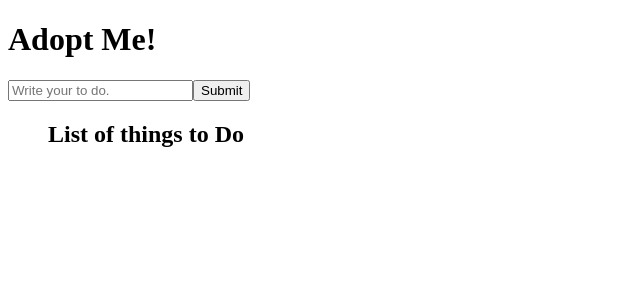
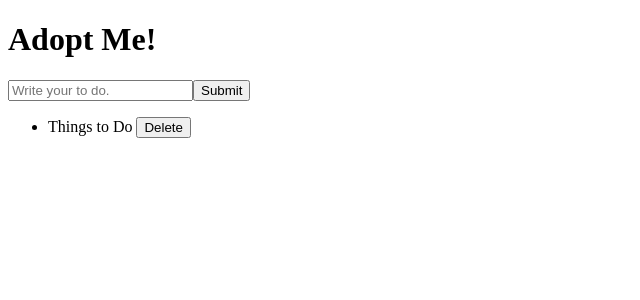
Before and after one commit to vinson-han/Kaban, a React (Vite) app: page / in a window 1280 px wide. Shown: the top 300 px of the page, without its empty margins (0-640 px from the left). Built offline with nearby package versions, Linux system fonts and the light colour scheme.

Commit message:
add and delete

```diff
--- a/src/App.jsx
+++ b/src/App.jsx
@@ -1,25 +1,53 @@
 // rename the file App.jsx
 // delete the React import
 import { createRoot } from "react-dom/client";
-
+import { useState } from "react";
+import ItemList from "./Components/ItemList";
 // delete the Pet component
 
 const App = () => {
+  let [list, setList] = useState([{ id: 0, content: "Things to Do" }]);
+  let [input, setInput] = useState("");
+
+  const handleInputChange = (event) => {
+    setInput(event.target.value);
+  };
+
+  const handleDelete = (event) => {
+    setList(list.filter((e) => e.id !== +event.target.value));
+  };
+
+  const handleSubmit = (event) => {
+    event.preventDefault();
+
+    let object = {
+      id: Math.floor(Math.random() * 100000),
+      content: input,
+    };
+    setList([...list, object]);
+    console.log(list);
+    setInput("");
+  };
+  console.log(list);
   return (
     <div>
       <h1>Adopt Me!</h1>
-      <form>
+      <form onSubmit={handleSubmit}>
         <div>
           <label htmlFor="task">
-            <input id="task" name="task" placeholder="Write your to do." />
+            <input
+              id="task"
+              name="task"
+              value={input}
+              placeholder="Write your to do."
+              onChange={handleInputChange}
+            />
           </label>
           <button> Submit</button>
         </div>
       </form>
       <div>
-        <ul>
-          <h2>List of things to Do</h2>
-        </ul>
+        <ItemList list={list} handleDelete={handleDelete} />
       </div>
     </div>
   );
--- /dev/null
+++ b/src/Components/ItemList.jsx
@@ -0,0 +1,18 @@
+const ItemList = ({ list, handleDelete }) => {
+  return (
+    <div>
+      <ul>
+        {list.map((e) => (
+          <li key={e.id}>
+            {e.content}{" "}
+            <button onClick={handleDelete} value={e.id}>
+              Delete
+            </button>
+          </li>
+        ))}
+      </ul>
+    </div>
+  );
+};
+
+export default ItemList;
```
